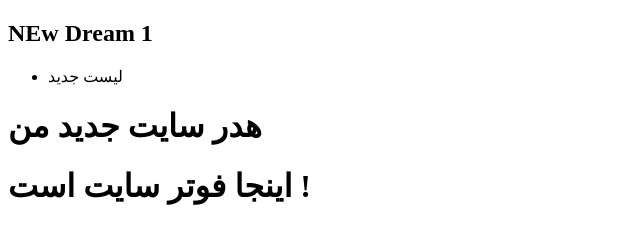
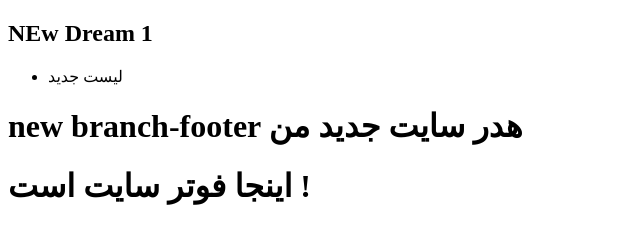
Before and after one commit to milad0211/test-shop, a plain HTML site: page index.html in a window 1280 px wide. Shown: the whole page, without its empty margins (0-640 px from the left). Drawn offline with Linux system fonts and the light colour scheme.

```diff
--- a/index.html
+++ b/index.html
@@ -14,6 +14,7 @@
             <li>لیست جدید</li>
         </ul>
         <h1>
+            new branch-footer
 
             هدر سایت جدید من
         </h1>
```
